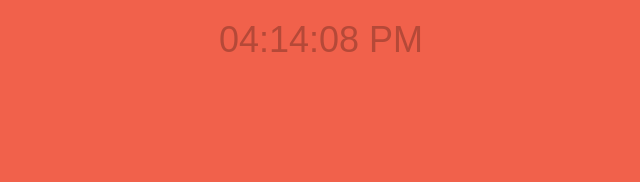
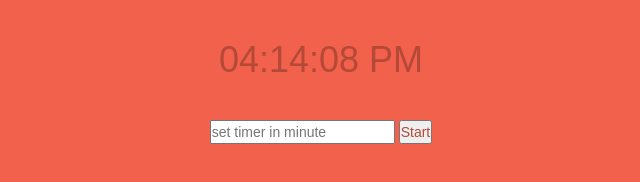
Before and after one commit to rjoyce6/HW13---Digital-Clock, a plain HTML site: page index.html in a window 1280 px wide. Shown: the whole page, without its empty margins (319-959 px from the left). Drawn offline with nearby package versions, Linux system fonts and the light colour scheme; a web font is replaced by a local one.

Commit message:
add timer

```diff
--- a/css/style.css
+++ b/css/style.css
@@ -26,7 +26,13 @@ body {
 /*========================================================
           Display area
 ========================================================*/
-/*placing img to the right*/
-.display {
-  margin-top: 150px;
+/*changing text position*/
+.time, .timer {
+  margin: 10px;
+  padding: 10px;
 }
+
+
+.timer button {
+
+}
--- a/index.html
+++ b/index.html
@@ -19,10 +19,21 @@
   </head>
 
   <body>
+    <!-- displaying current time -->
+    <div class="time">
+      <h1 id="display">
+      </h1>
+    </div>
 
-    <h1><div id="display">
+    <!-- displaying timer -->
+    <div class="timer">
+      <input type="text" name="" value="" placeholder="set timer in minute" id="timerValue">
+      <button type="button" name="button" id="startTimer">Start</button>
 
-    </div></h1>
+      <br>
+      <h1 id="displayTimer"></h1>
+
+    </div>
 
 
 
--- a/js/app.js
+++ b/js/app.js
@@ -1,6 +1,7 @@
 
 //call the function every second using and event listener
 document.getElementById('display').addEventListener('onload', getTimeAMPM(), false);
+document.getElementById('startTimer').addEventListener('click', setTimer())
 
 //-----------------------------------------------------------------
 // Create a function to create a clock using the Date Method
@@ -31,6 +32,19 @@ function getTimeAMPM() {
   setTimeout(getTimeAMPM, 1000)
 }
 
+
+//-----------------------------------------------------------------
+// Create a function to display a timer selected by the user
+
+function setTimer(){
+  var timer = document.getElementById('timerValue').value;
+
+  console.log('timer');
+
+
+}
+
+
 //-----------------------------------------------------------------
 //Add a zero to seconds
 function addZero(number){
```
